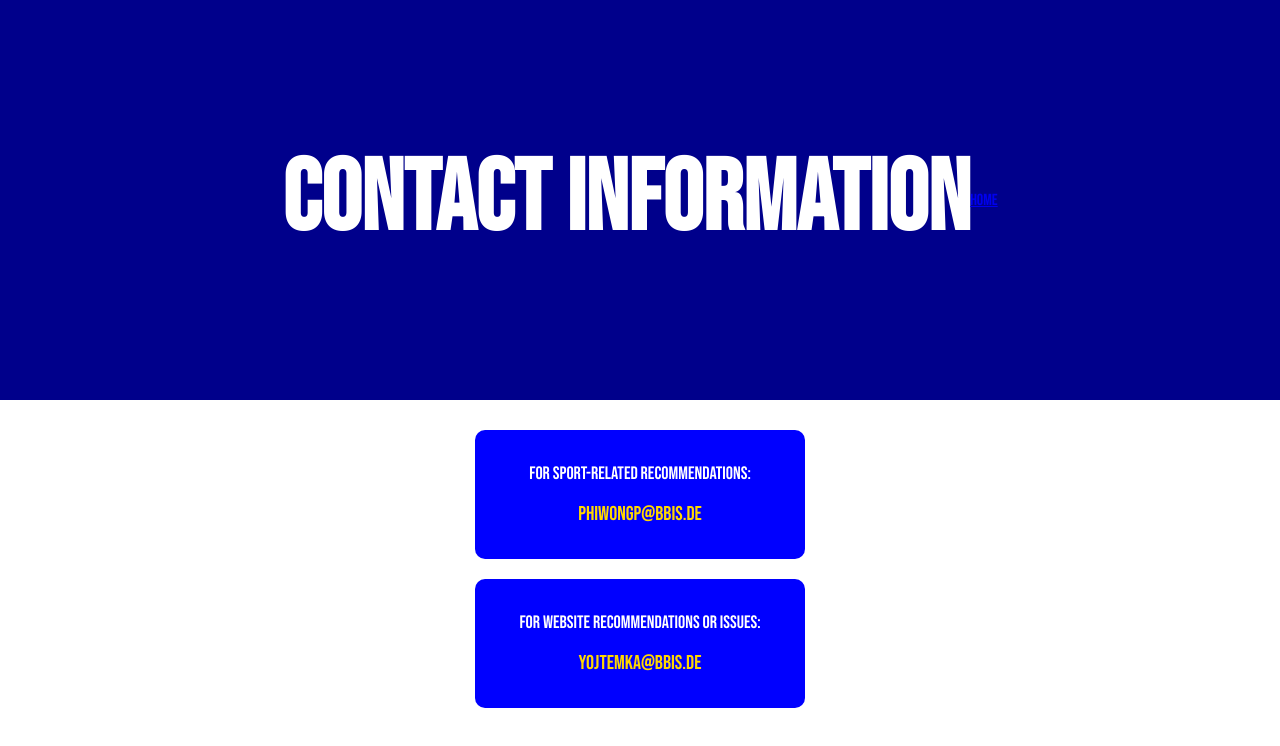
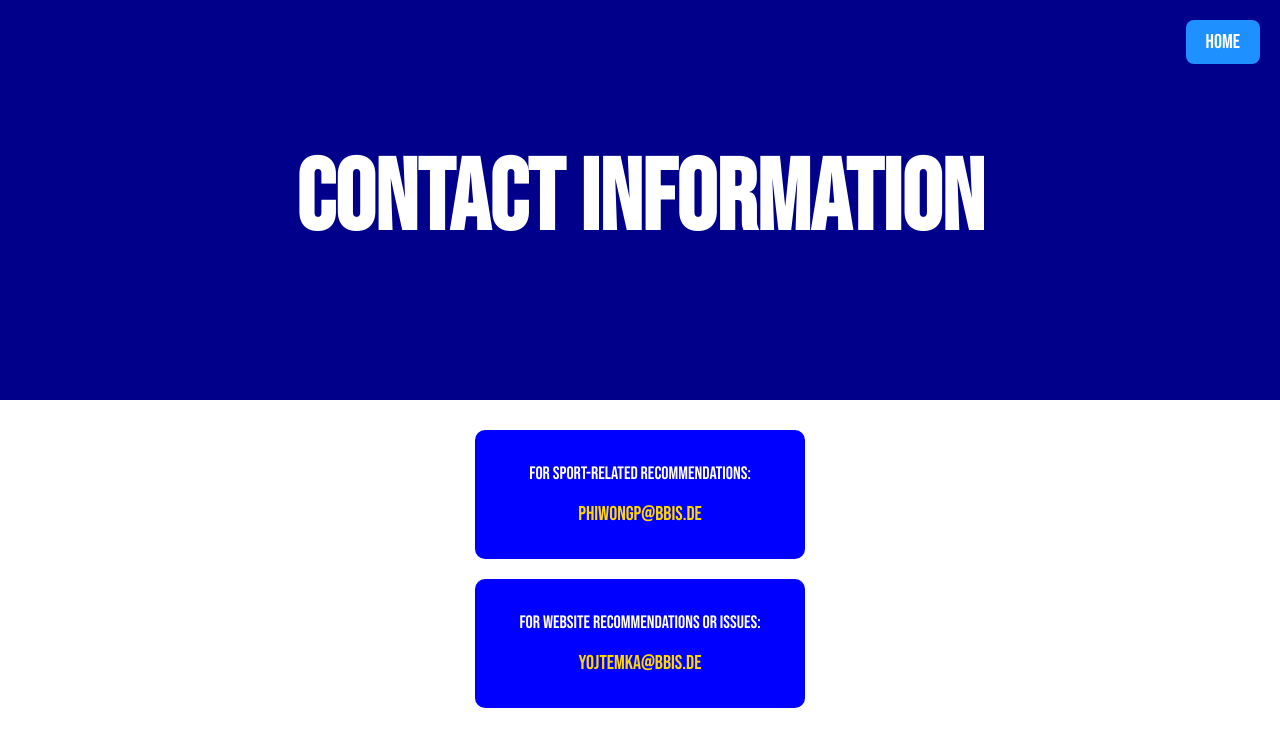
Before and after one commit to Circout-sudo/BBIS-Sports-globe, a plain HTML site: page app/contacts.html in a window 1280 px wide. Drawn offline with Linux system fonts and the light colour scheme; sample sign-in values are in the browser's storage.

Commit message:
Update style.css

```diff
--- a/app/style.css
+++ b/app/style.css
@@ -85,3 +85,21 @@ body {
 .contact-info a:hover {
   text-decoration: underline;
 }
+
+.home-button {
+        position: absolute;
+        top: 20px;
+        right: 20px;
+        text-decoration: none;
+        background-color: #1e90ff; /* Light blue */
+        color: white;
+        padding: 10px 20px;
+        border-radius: 8px;
+        font-size: 20px;
+        transition: background-color 0.3s ease, box-shadow 0.3s ease;
+      }
+
+.home-button:hover {
+        background-color: #00008b; /* Darker blue on hover */
+        box-shadow: 0 4px 8px rgba(0, 0, 0, 0.3);
+      }
```
